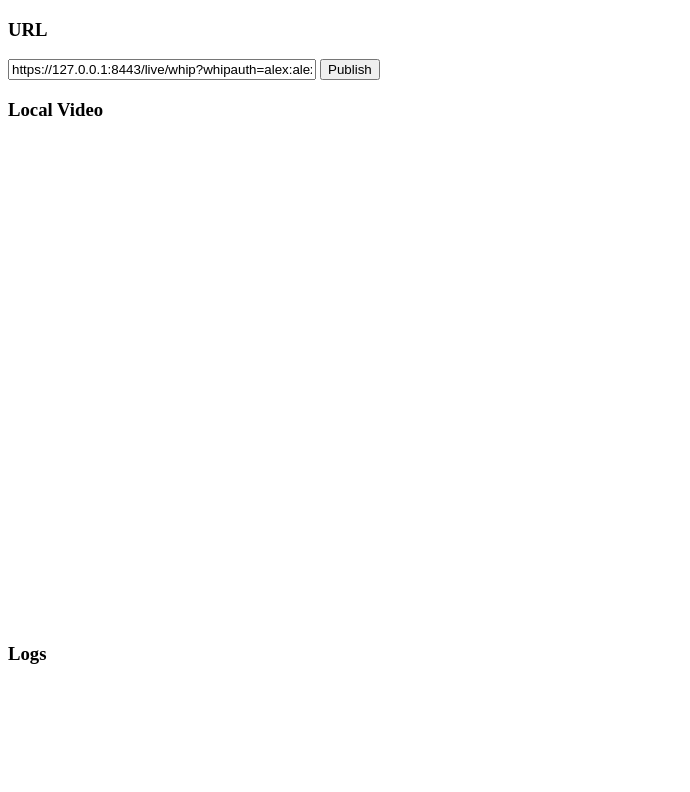
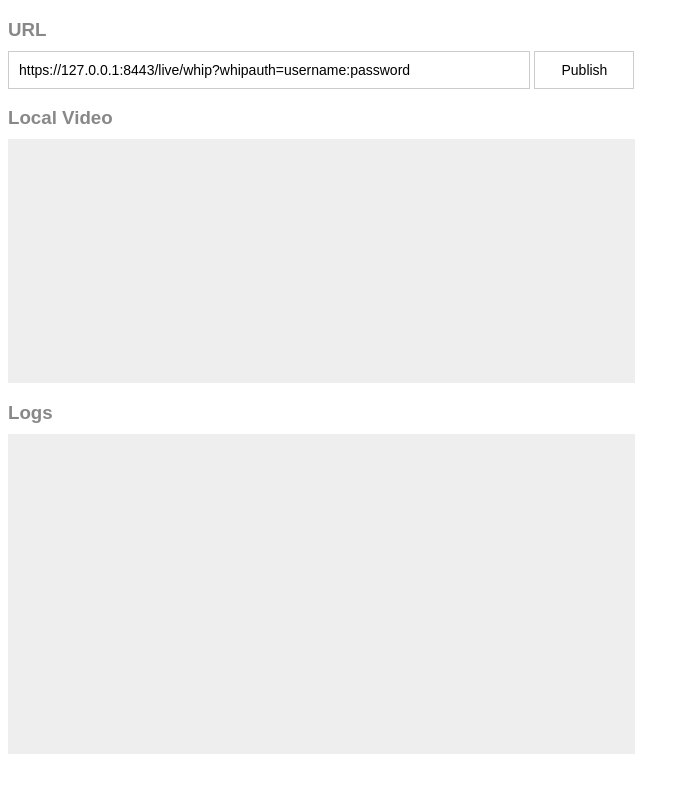
Before and after one commit to Softvelum/webrtcjs, a website built with webpack: page src/index.html in a window 1280 px wide. Shown: the whole page, without its empty margins (0-690 px from the left). Built offline with nearby package versions, Linux system fonts and the light colour scheme.

Commit message:
added logs, callbacks, styles

```diff
--- a/src/index.html
+++ b/src/index.html
@@ -6,18 +6,38 @@
   </head>
   <body>
     <h3> URL </h3>
-    <input id="publishUrl" value="https://127.0.0.1:8443/live/whip?whipauth=alex:alex">
-    <input type="button" id="publishBtn" value="Publish">
+    <div id="publishUrlWrp">
+      <input id="publishUrl" value="https://127.0.0.1:8443/live/whip?whipauth=username:password">
+      <input type="button" id="publishBtn" value="Publish">
+    </div>
     <h3> Local Video </h3>
-    <video id="localVideo" width="640" height="480" autoplay muted></video> <br />
+    <div id="localVideoWrp">
+      <video id="localVideo" autoplay muted></video> <br />
+    </div>
     <h3> Logs </h3>
     <div id="logs"></div>
     <script type="text/javascript">
+      var logItem = function(title,msg) {
+        var logs = document.getElementById("logs");
+        var p = document.createElement("p");
+        var innerHTML = '<b>' + title + '</b>';
+        if (msg) { innerHTML = innerHTML + '<br>' + msg.replace(/\n/g, '<br>')}
+        p.innerHTML = innerHTML;
+
+        logs.appendChild(p);
+        logs.scrollTop = logs.scrollHeight;
+      }
+
       document.addEventListener("DOMContentLoaded", function(event) {
         var config = {
           whipUrl:      document.getElementById("publishUrl").value,
           logLevel:     'info',
-          videoElement: document.getElementById('localVideo')
+          videoElement: document.getElementById('localVideo'),
+
+          onPublisherCreated: function(settings){ logItem('Publisher created'); },
+          onConnectionStateChange: function(connectionState){ logItem('Connection state change', connectionState); },
+          onOffer: function(offer){ logItem('SDP offer', offer); },
+          onAnswer: function(answer){ logItem('SDP answer', answer); }
         };
         var publisher = new WebRTCjs(config);
 
--- a/src/index.js
+++ b/src/index.js
@@ -9,7 +9,12 @@ export default class WebRTCjs {
     let defaults = {
       whipUrl:      '',
       logLevel:     'error',
-      videoElement: null
+      videoElement: null,
+
+      onConnectionStateChange: null,
+      onPublisherCreated: null,
+      onOffer: null,
+      onAnswer: null
     };
 
     // Merge defaults and options, without modifying defaults
@@ -18,6 +23,7 @@ export default class WebRTCjs {
     this.logger = new Logger(this.settings.logLevel);
 
     this.logger.info('settings:', this.settings);
+    if (this.settings.onPublisherCreated) {this.settings.onPublisherCreated(this.settings)}
 	}
 
   async publish() {
@@ -29,6 +35,7 @@ export default class WebRTCjs {
       {
         default:
         this.logger.info('connectionState:', this.pc.connectionState);
+        if (this.settings.onConnectionStateChange) {this.settings.onConnectionStateChange(this.pc.connectionState)}
         break;
       }
     }
@@ -42,6 +49,7 @@ export default class WebRTCjs {
     const offer = await this.pc.createOffer();
 
     this.logger.info('offer:', offer.sdp);
+    if (this.settings.onOffer) {this.settings.onOffer(offer.sdp)}
 
     await this.pc.setLocalDescription (offer)
 
@@ -56,6 +64,7 @@ export default class WebRTCjs {
     //Get the SDP answer
     const answer = await fetched.text();
     this.logger.info('answer:', answer);
+    if (this.settings.onAnswer) {this.settings.onAnswer(answer)}
 
     await this.pc.setRemoteDescription ({type:"answer", sdp:answer});
 
--- a/src/style.sass
+++ b/src/style.sass
@@ -1,2 +1,34 @@
-#publishUrl
-  width: 300px
+html
+  font-family: Arial
+h3
+  color: #888
+  margin-bottom: 10px
+#publishUrlWrp
+  // border: 1px solid black
+  #publishUrl
+    width: 500px
+    border: 1px solid #ccc
+    padding: 10px
+    font-size: 14px
+  #publishBtn
+    -webkit-appearance: none
+    background-color: #FFF
+    color: black
+    border: solid #ccc 1px
+    font-size: 14px
+    padding: 10px
+    width: 100px
+#localVideoWrp
+  width: 627px
+  background-color: #eee
+  text-align: center
+  #localVideo
+    width: 320px
+    height: 240px
+#logs
+  width: 607px
+  height: 300px
+  background-color: #eee
+  font-size: 12px
+  padding: 10px
+  overflow-y: scroll
```
